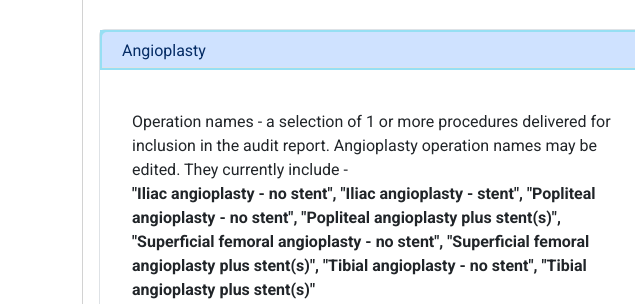
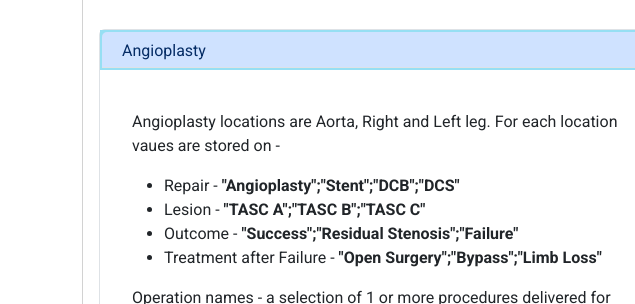
Before and after one commit to eugenejlynch/vascular, a plain HTML site: page data_collection_LLR.html in a window 1280 px wide. Shown: the part 648-952 px from the top of the page, 0-635 px from the left. Drawn offline with nearby package versions, Linux system fonts and the light colour scheme; a web font is replaced by a local one.

Commit message:
Update data_collection_LLR.html

```diff
--- a/data_collection_LLR.html
+++ b/data_collection_LLR.html
@@ -59,8 +59,15 @@ background-image {  opacity: 0.5;}
             class="accordion-collapse collapse show"
             aria-labelledby="panel1Heading">
             <div class="accordion-body">
-                	<div class="clearfix container mt-4">
+            <div class="clearfix container mt-4">
 			<img src="https://raw.githubusercontent.com/eugenejlynch/vascular/main/assets/images/angioplasty.jpg" class="col-md-6 float-end mb-3 ms-3 img-fluid" alt="Placeholder Image">
+		  <p>Angioplasty locations are Aorta, Right and Left leg. For each location vaues are stored on -  </p>
+		  <ul>
+		  <li>Repair - <strong>"Angioplasty";"Stent";"DCB";"DCS" </strong> 	  </li>
+		  <li>Lesion - <strong>"TASC A";"TASC B";"TASC C"</strong>  	  </li>
+		  <li>Outcome -<strong> "Success";"Residual Stenosis";"Failure"</strong> </li>
+		   <li>Treatment after Failure - <strong>"Open Surgery";"Bypass";"Limb Loss"</strong> </li>
+		  </ul>
 		  <p>Operation names - a selection of 1 or more procedures delivered for inclusion in the audit report. Angioplasty operation names may be edited. They currently include -<br>
 			<strong>"Iliac angioplasty - no stent", "Iliac angioplasty - stent", "Popliteal angioplasty - no stent", "Popliteal angioplasty plus stent(s)", "Superficial femoral angioplasty - no stent", "Superficial femoral angioplasty plus stent(s)", "Tibial angioplasty - no stent", "Tibial angioplasty plus stent(s)"</strong>
 		  </p>
@@ -80,6 +87,8 @@ background-image {  opacity: 0.5;}
              <div class="accordion-body">
                	<div class="clearfix container mt-4">
 			<img src="https://raw.githubusercontent.com/eugenejlynch/vascular/main/assets/images/bypass.jpg" class="col-md-6 float-end mb-3 ms-3 img-fluid" alt="Placeholder Image">
+		  <p> Vascular access sites included are - </p>
+		  <p>Inflow, Outflow - <strong>"Aorta", "Axillary artery", "Common Femoral artery", "Common Iliac", "External Iliac", "Popliteal – above knee", "Popliteal – below knee", "Profunda Femoral artery", "Superficial Femoral", "Superficial Femoral artery", "Tibial / Pedal"</strong></p>
 		  <p>Operation names - a selection of 1 or more procedures delivered for inclusion in the audit report. Bypass operation names may be edited. They currently include -<br>
 			<strong>"Aorto - bifemoral bypass", "Axillo - femoral bypass", "Femoro - femoral bypass", "Femoro - pedal bypass", "Femoro - popliteal above knee bypass", "Femoro - popliteal below-knee bypass", "Femoro - tibial bypass", "Ileo - femoral bypass", "Popliteal - pedal bypass"</strong>
 		  </p>
```
